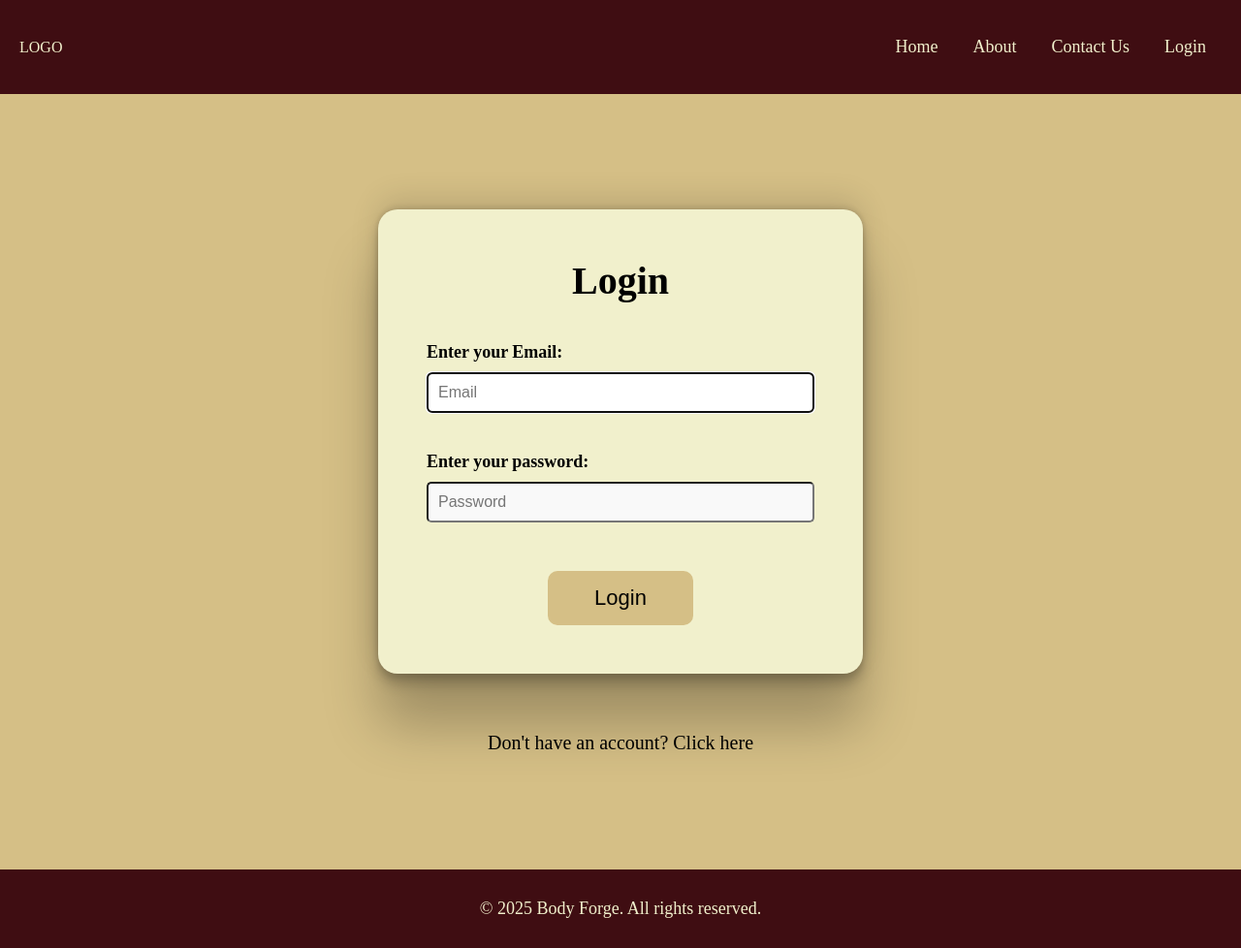
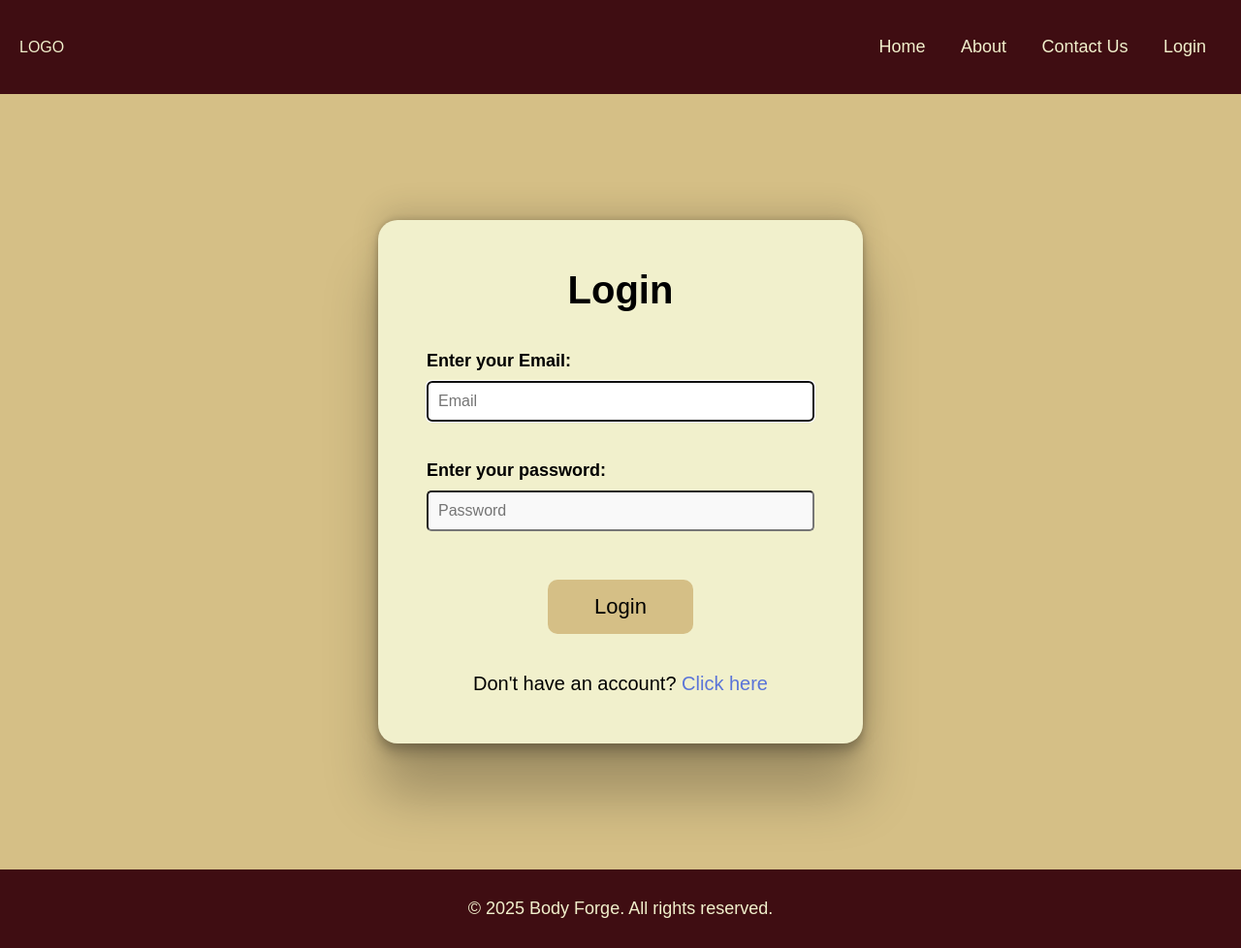
Before and after one commit to zlatin-r/body_forge, a Django app: page /accounts/login/ in a window 1280 px wide. Shown: the whole page at 97% size. Run offline with Django 5.2, Linux system fonts and the light colour scheme.

Commit message:
changes added

```diff
--- a/static/css/accounts/user-loggin-page.css
+++ b/static/css/accounts/user-loggin-page.css
@@ -41,10 +41,6 @@
     transition: border-color 0.3s ease;
 }
 
-.field input:hover {
-    background-color: #e0f7fa;
-}
-
 .field input:focus {
     background-color: white;
 }
@@ -65,6 +61,10 @@
     transform: translateY(-2px); /* Slight lift effect */
 }
 
+.register-link {
+    color: #5a74d8;
+}
+
 .register-link:hover {
     color: #3757d3;
 }
--- a/static/css/common/reset-styles.css
+++ b/static/css/common/reset-styles.css
@@ -3,6 +3,8 @@
     margin: 0;
     padding: 0;
     box-sizing: border-box;
+    font-family: Arial, sans-serif;
+
 }
 
 /* Remove list styles (bullets/numbers) */
--- a/templates/accounts/user-login-page.html
+++ b/templates/accounts/user-login-page.html
@@ -24,11 +24,12 @@
                 </div>
 
                 <button type="submit" class="login-btn">Login</button>
+
+                <div class="second-option">
+                    <p>Don't have an account? <a href="{% url 'register' %}" class="register-link">Click here</a></p>
+                </div>
+
             </form>
-        </div>
-
-        <div class="second-option">
-            <p>Don't have an account? <a href="{% url 'register' %}" class="register-link">Click here</a></p>
         </div>
     </div>
 
```
Lines whose indentation alone changed are shown as unchanged.
